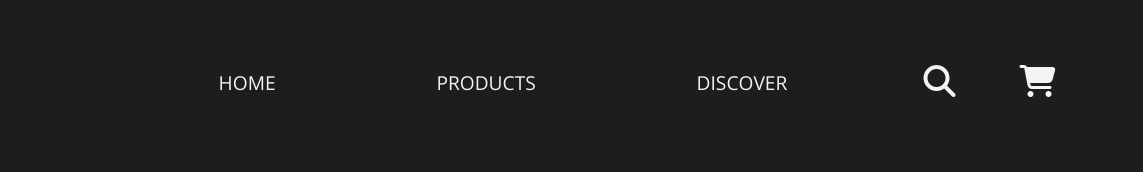
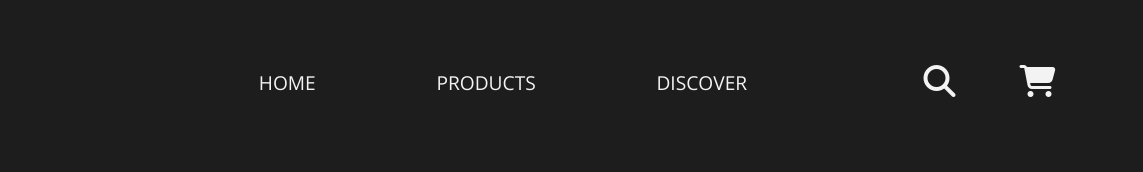
Before and after one commit to Hedgy134117/teapoty, a plain HTML site: page index.html in a window 1280 px wide. Shown: the full height of the page, 137-1280 px from the left. Drawn offline with nearby package versions, Linux system fonts and the light colour scheme.

Commit message:
change nav-bar flex to `space-evenly`

```diff
--- a/style.css
+++ b/style.css
@@ -43,7 +43,7 @@ nav {
   display: flex;
   flex-direction: row;
   align-items: center; /* vertical */
-  justify-content: space-around; /* horizontal */
+  justify-content: space-evenly; /* horizontal */
 }
 .nav__item--links a {
   color: var(--text-color);
```
